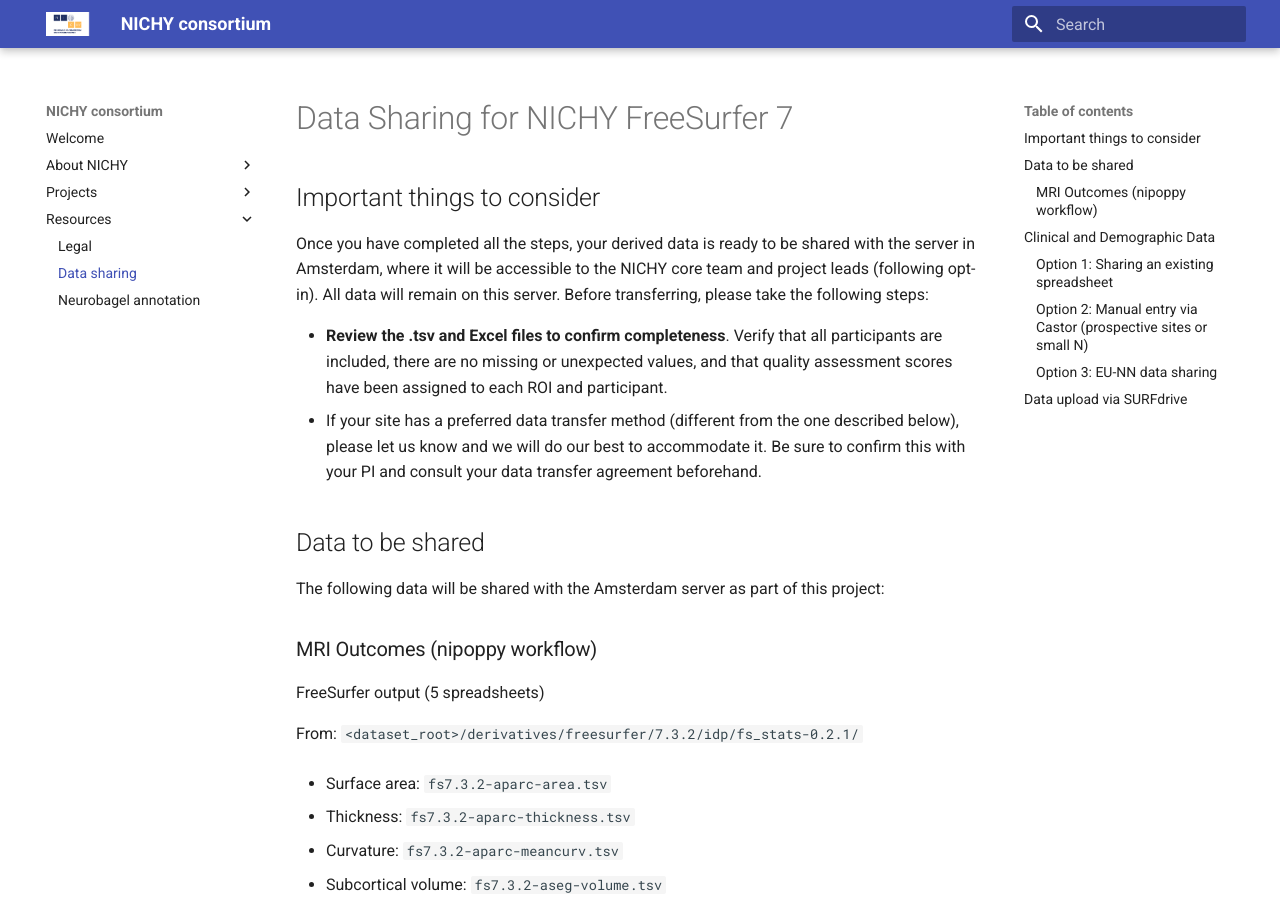
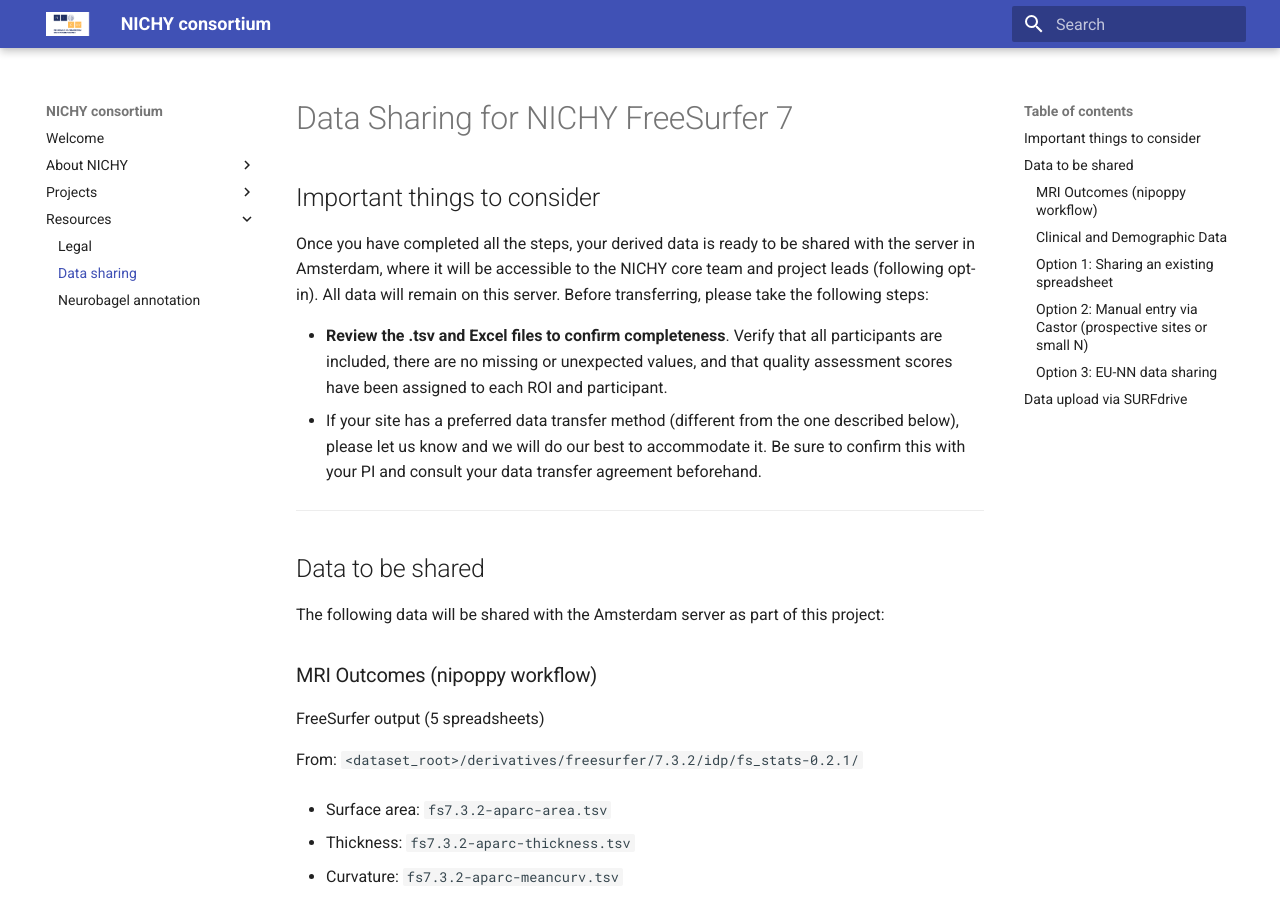
Before and after one commit to nichy-consortium/nichy, an MkDocs documentation site: the page built from docs/resources/how_to_guides/data_sharing.md, in a window 1280 px wide and 900 px high. Built offline with MkDocs 1.6.1 and Material for MkDocs 9.7.7, drawn with Linux system fonts in a browser that asks for light colours.

```diff
--- a/docs/resources/how_to_guides/data_sharing.md
+++ b/docs/resources/how_to_guides/data_sharing.md
@@ -5,6 +5,8 @@ Once you have completed all the steps, your derived data is ready to be shared w
 
 - **Review the .tsv and Excel files to confirm completeness**. Verify that all participants are included, there are no missing or unexpected values, and that quality assessment scores have been assigned to each ROI and participant.
 - If your site has a preferred data transfer method (different from the one described below), please let us know and we will do our best to accommodate it. Be sure to confirm this with your PI and consult your data transfer agreement beforehand.
+
+---
 
 ## Data to be shared
 
@@ -37,7 +39,7 @@ Quality control output (2 spreadsheet, optionally .png files)
 
 - Quality control .png files (if authorized)
 
-## Clinical and Demographic Data
+### Clinical and Demographic Data
 
 Please share all available clinical and demographic data using one of the following three options. It is important for us to receive as comprehensive a dataset as possible so we can identify which variables are available across NICHY sites and conduct analyses with maximum clinical detail.
 
@@ -70,6 +72,8 @@ If your participants are also included in the EU-NN database, you can request an
 !!! warning "What to upload?"
     Upload the EU-NN export and the reference file to the SURFdrive folder for your site. For the additional requested clinical data that is not included in the EU-NN, share these using either Option 1 (spreadsheet format) or Option 2 (Castor entry). Include the corresponding data dictionary if you choose the spreadsheet route.
 
+---
+
 ## Data upload via SURFdrive
 
 We provide a secure and encrypted method to send your data using [SURFdrive, SURF's community cloud storage service for Dutch education and research](https://www.surf.nl/en/services/storage-data-management/surfdrive).
```
